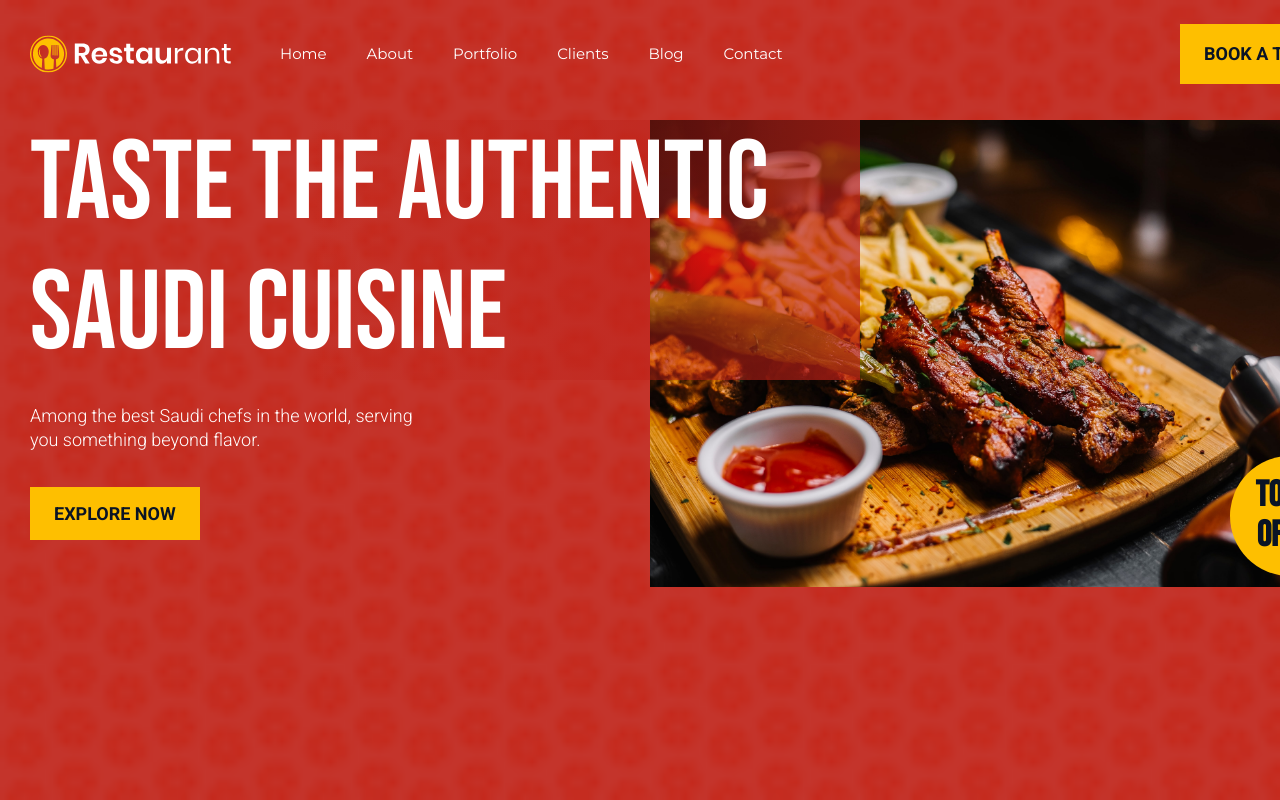
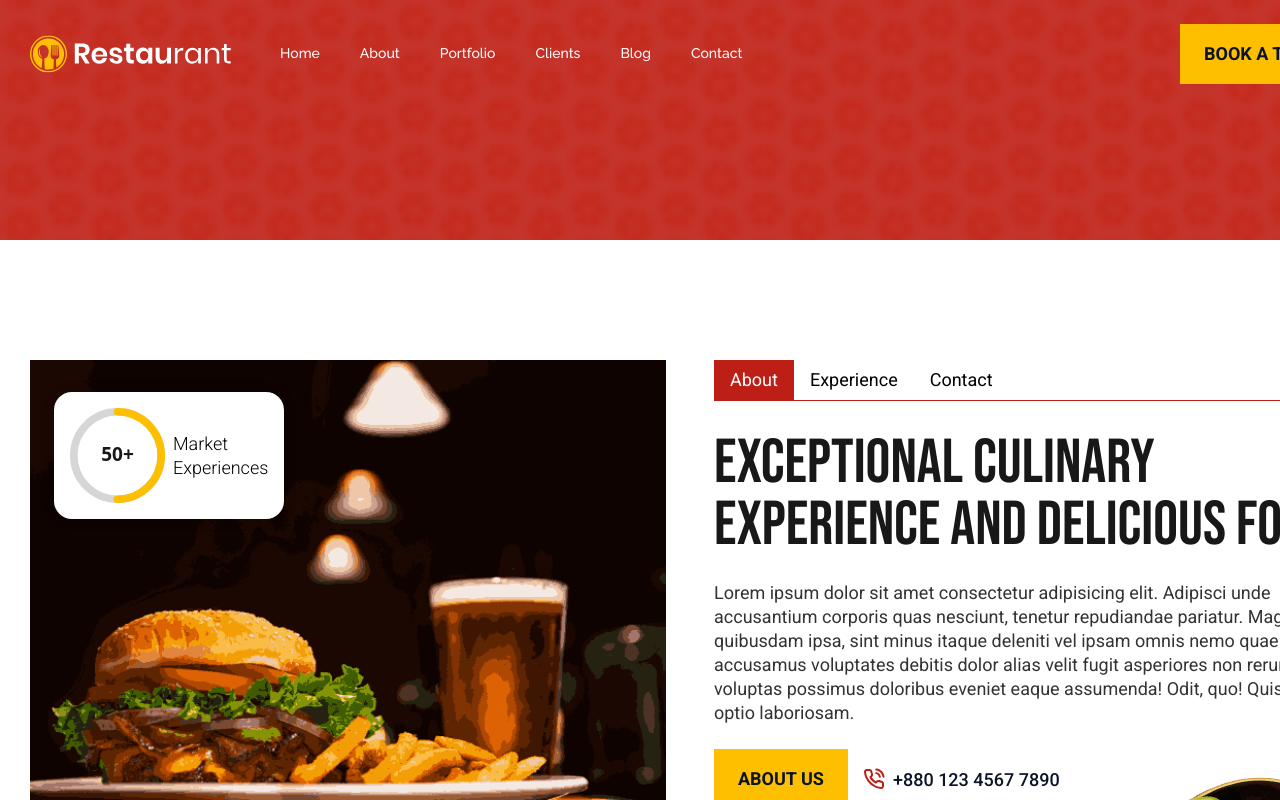
Before and after one commit to najmulhc/niomax, a React (Vite) app: page / in a window 1280 px wide. Shown: the top 800 px of the page. Built offline with nearby package versions, Linux system fonts and the light colour scheme.

Commit message:
hero section need to redesign so prev code is deleted

```diff
--- a/index.html
+++ b/index.html
@@ -7,6 +7,8 @@
     <title>Resturant | The perfect eats!</title>
     <link rel="stylesheet" href="https://fonts.googleapis.com/css2?family=Bebas+Neue&family=Roboto:wght@100;300;400;500;700;900&display=swap" />
 <link href="https://fonts.googleapis.com/css2?family=Raleway:wght@400;500;600&family=Montserrat:wght@400;500;600&display=swap" rel="stylesheet">
+<link href="https://fonts.googleapis.com/css2?family=Open+Sans:wght@400;600&display=swap" rel="stylesheet">
+
 
   </head>
   <body>
--- a/src/components/header/Header.jsx
+++ b/src/components/header/Header.jsx
@@ -31,7 +31,11 @@ const Header = () => {
 
           <div className="md:flex justify-start items-center text-white text-[0.938rem] gap-10 font-montserrat hidden ">
             {pages.map((item) => (
-              <a href="#" className="hover:text-yellow" key={item}>
+              <a
+                href="#"
+                className="hover:text-yellow font-releway font-raleway text-sm font-medium leading-[17.61px] text-left decoration-none"
+                key={item}
+              >
                 {item}
               </a>
             ))}
--- a/src/components/sections/about/MarketExperience.jsx
+++ b/src/components/sections/about/MarketExperience.jsx
@@ -27,7 +27,7 @@ const MarketExperience = () => {
           }}
         />
       </div>{" "}
-      <P className="font-[700] font-roboto">
+      <P className="font-[600] font-open text-[##181818]">
         Market <br /> Experiences
       </P>
     </div>
--- a/src/components/sections/hero/Hero.jsx
+++ b/src/components/sections/hero/Hero.jsx
@@ -4,8 +4,8 @@ import HeroImageSection from "./HeroImageSection";
 
 const Hero = () => {
   return (
-    <Container className=" min-h-screen   bg-[url('./assets/hero-bg.png')] bg-red bg-cover  ">
-      <div className=" flex flex-col  h-full md:flex-row relative items-center mx-auto gap-8 md:gap-0">
+    <Container className="    bg-[url('./assets/hero-bg.png')] bg-red bg-cover  ">
+      <div className="  ">
         <HeroTextSection />
         <HeroImageSection />
       </div>
--- a/src/components/sections/hero/HeroImageSection.jsx
+++ b/src/components/sections/hero/HeroImageSection.jsx
@@ -4,24 +4,9 @@ import OfferToday from "./OfferToday";
 
 const HeroImageSection = () => {
   return (
-    <div className=" md:abosolute top-0 right-0 z-10  w-full  ">
-      <div className="w-full flex justify-end relative ">
-        {" "}
-        <img
-          className="absolute right-0 -top-5 z-10 md:-top-8 md:-right-7"
-          src={HeroTopVector}
-          width={45}
-          height={45}
-          alt="star image"
-        />
-        <img
-          className="md:w-[700px] absolute right-0 top-0 z-20"
-          src={HeroImage}
-          alt="picture of a food"
-        />
-        <OfferToday />
-      </div>
-    </div>
+  <div>
+
+  </div>
   );
 };
 
--- a/src/components/sections/hero/HeroTextSection.jsx
+++ b/src/components/sections/hero/HeroTextSection.jsx
@@ -1,20 +1,10 @@
-import Button from "../../shared/Button";
-import { P } from "../../shared/typography";
+
 
 
 const HeroTextSection = () => {
   return (
-    <div className="  w-full md:absolute top-0 left-0 z-20  md:w-1/2  ">
+    <div className="   ">
 
-        {" "}
-        <h1 className="uppercase font-bebas md:pr-4  md:bg-text-gradient text-white text-[4rem] leading-[4.5rem] md:text-[7rem] md:leading-[8.125rem] md:w-[830px] ">
-          taste the authentic saudi cuisine
-        </h1>
-        <P className="text-white mt-6 mb-12">
-          Among the best Saudi chefs in the world, serving <br /> you something
-          beyond flavor.{" "}
-        </P>
-        <Button href="#menu">explore now</Button>
 
     </div>
   );
--- a/src/components/sections/testimonials/SingelTestimonial.jsx
+++ b/src/components/sections/testimonials/SingelTestimonial.jsx
@@ -1,7 +1,7 @@
 import ReactPlayer from "react-player";
-import { H2 } from "../../shared/typography";
 import FlowerIcon from "../../../icons/FlowerIcon";
 import SingleTestimonialInfo from "./SingleTestimonialInfo";
+import QouteIcon from "../../../icons/QouteIcon";
 
 // this is the rapper component of the slider
 const SingelTestimonial = ({ testimonial }) => {
@@ -10,7 +10,7 @@ const SingelTestimonial = ({ testimonial }) => {
     <div className="flex flex-col-reverse md:flex-row justify-between">
       <div className="w-full h-auto md:w-[34.688rem] md:h-[34.688rem] bg-yellow p-[1.625rem] md:p-[1.188rem] relative top-0 left-0">
         <div className="flex justify-between h-full items-start w-full gap-2">
-          <H2>&quot;</H2>
+          <QouteIcon />
           <SingleTestimonialInfo testimonial={testimonial} />
         </div>
         <FlowerIcon className="absolute z-20 bottom-0 left-0 md:bottom-6" />
--- a/src/components/sections/testimonials/SingleTestimonialInfo.jsx
+++ b/src/components/sections/testimonials/SingleTestimonialInfo.jsx
@@ -9,7 +9,7 @@ const SingleTestimonialInfo = ({testimonial}
     const {description, name, avatar, address } = testimonial;
   return (
     <div className="flex w-full h-full flex-col justify-between">
-      <P className="text-[1.25rem] leading-[2.125rem]">{description}</P>
+      <P className="md:text-[1.25rem]  text-[1.125rem] leading-[1.75rem] md:leading-[2.125rem]">{description}</P>
       {/* the div for the bbottom part of the testimonial */}
       <div className="mt-6">
         <div className="w-full flex justify-between items-end ">
--- a/src/icons/QouteIcon.jsx
+++ b/src/icons/QouteIcon.jsx
@@ -1,19 +1,20 @@
-import React from 'react'
+
 
 const QouteIcon = () => {
   return (
     <svg
-      width="16"
-      height="12"
-      viewBox="0 0 16 12"
-
+      width="20.36"
+      height="29.13"
+      viewBox="0 0 15 12"
+      fill="none"
       xmlns="http://www.w3.org/2000/svg"
     >
       <path
-        d="M11.9216 5.8571C12.7206 5.8571 13.3997 6.13675 13.959 6.69605C14.5183 7.25535 14.798 7.9345 14.798 8.7335C14.798 9.5325 14.5183 10.2316 13.959 10.8309C13.3997 11.3902 12.7006 11.6698 11.8616 11.6698C11.0227 11.6698 10.3435 11.3902 9.8242 10.8309C9.30485 10.2716 9.00522 9.51253 8.92532 8.55372C8.72557 6.91577 9.12507 5.33775 10.1238 3.81965C11.1226 2.30155 12.6407 1.18294 14.6781 0.463844L15.1575 1.36272C13.2799 1.84212 12.0015 2.78095 11.3223 4.1792C11.0027 5.138 11.2025 5.6973 11.9216 5.8571ZM4.07139 5.8571C4.8704 5.8571 5.54955 6.13675 6.10885 6.69605C6.66815 7.25535 6.9478 7.9345 6.9478 8.7335C6.9478 9.5325 6.66815 10.2316 6.10885 10.8309C5.54955 11.3902 4.85042 11.6698 4.01147 11.6698C3.17252 11.6698 2.49337 11.3902 1.97402 10.8309C1.45467 10.2716 1.15504 9.51253 1.07514 8.55372C0.875393 6.91577 1.27489 5.33775 2.27364 3.81965C3.27239 2.30155 4.7905 1.18294 6.82795 0.463844L7.30735 1.36272C5.4297 1.84212 4.15129 2.78095 3.47214 4.1792C3.15254 5.138 3.35229 5.6973 4.07139 5.8571Z"
+        d="M11.6217 5.97465C12.4207 5.97465 13.0999 6.2543 13.6592 6.8136C14.2185 7.3729 14.4981 8.05205 14.4981 8.85105C14.4981 9.65005 14.2185 10.3492 13.6592 10.9484C13.0999 11.5077 12.4007 11.7874 11.5618 11.7874C10.7228 11.7874 10.0437 11.5077 9.52433 10.9484C9.00498 10.3891 8.70536 9.63008 8.62546 8.67128C8.42571 7.03333 8.82521 5.4553 9.82396 3.9372C10.8227 2.4191 12.3408 1.3005 14.3783 0.581398L14.8577 1.48027C12.98 1.95967 11.7016 2.8985 11.0225 4.29675C10.7029 5.25555 10.9026 5.81485 11.6217 5.97465ZM3.77153 5.97465C4.57053 5.97465 5.24968 6.2543 5.80898 6.8136C6.36828 7.3729 6.64793 8.05205 6.64793 8.85105C6.64793 9.65005 6.36828 10.3492 5.80898 10.9484C5.24968 11.5077 4.55055 11.7874 3.7116 11.7874C2.87265 11.7874 2.1935 11.5077 1.67415 10.9484C1.1548 10.3891 0.855177 9.63008 0.775277 8.67128C0.575527 7.03333 0.975027 5.4553 1.97378 3.9372C2.97253 2.4191 4.49063 1.3005 6.52808 0.581398L7.00748 1.48027C5.12983 1.95967 3.85143 2.8985 3.17228 4.29675C2.85268 5.25555 3.05243 5.81485 3.77153 5.97465Z"
         fill="#0A1425"
       />
     </svg>
+
   );
 }
 
--- a/tailwind.config.js
+++ b/tailwind.config.js
@@ -7,7 +7,8 @@ export default {
         roboto: ["Roboto", "sans-serif"],
         bebas: ['"Bebas Neue"', "sans-serif"],
         montserrat: ["Montserrat", "sans-serif"],
-        releway: ["Relyway", "sans-serif"],
+        releway: ["Raleway", "sans-serif"],
+        open : ["Open Sans" , 'sans-serif']
       },
       backgroundImage: {
         gradient:
```
